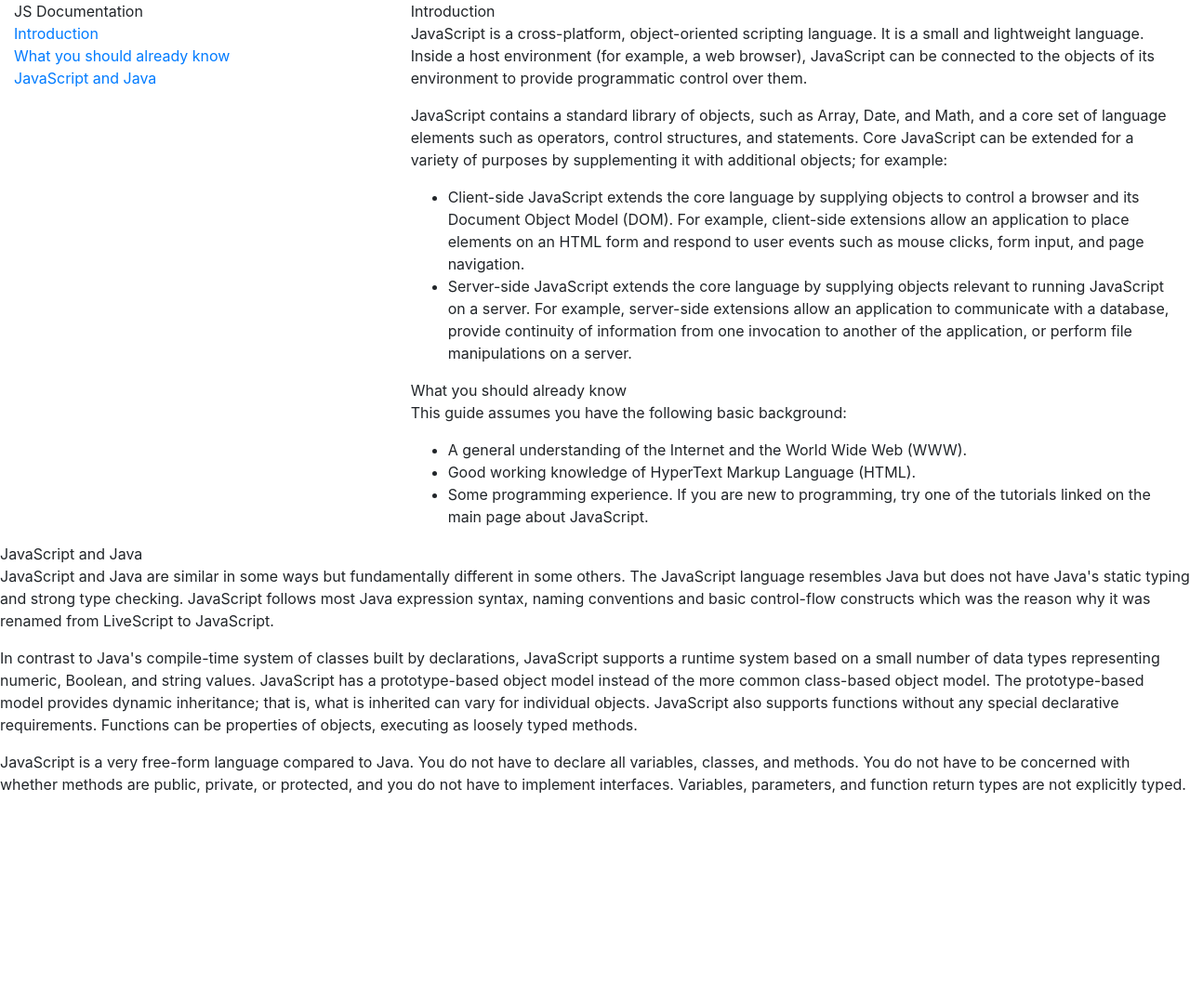
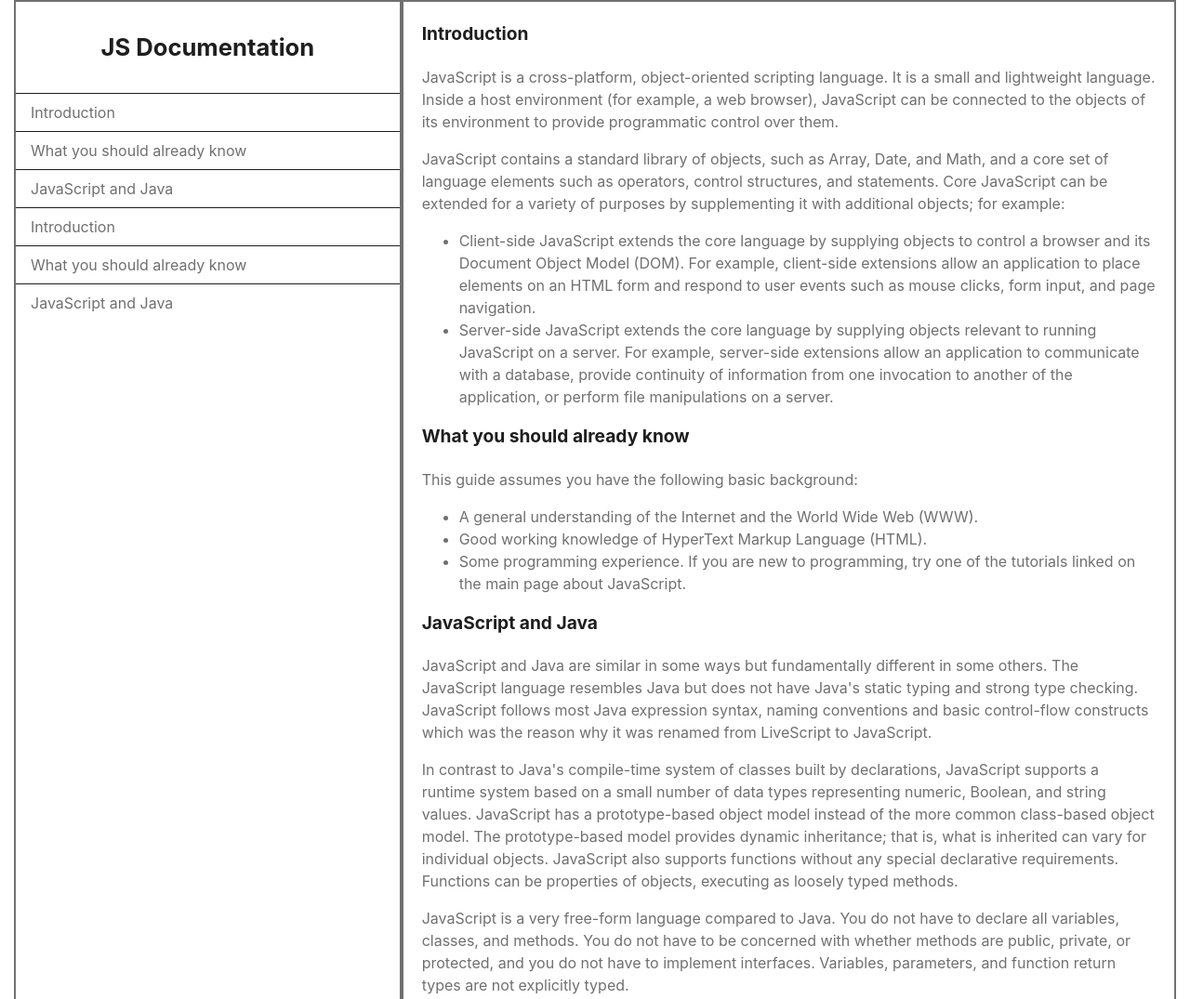
Before and after one commit to stysdor/Documantation-page, a plain HTML site: page index.html in a window 1280 px wide. Shown: the top 1075 px of the page at 93% size. Before the commit the page ends 872 px from the top, so only its background shows below. Drawn offline with nearby package versions, Linux system fonts and the light colour scheme; a script that the page names is missing.

Commit message:
style navbar and main-doc

```diff
--- a/css/style.css
+++ b/css/style.css
@@ -0,0 +1,88 @@
+:root {
+	--main-color: #1E1E1EFF;
+	--text-color: #707070FF;
+	--main-background:#E8E8E8FF;
+}
+
+body, html {
+	margin: 0 auto;
+	padding: 0;
+	background: var(--main-background);
+	color: var(--text-color);
+	font-size: 16px;
+	font-family: "Arial", sans-serif;
+}
+
+
+
+/* ***** Style navigation bar **************/
+#navbar {
+	border: 2px solid var(--main-color);
+	height: 100%;
+	padding: 10px;
+}
+#navbar header{
+	color: var(--main-color);
+	font-size: 1.6em;
+	font-weight: bold;
+	width: 100%;
+	text-align: center;
+	margin-bottom: 15px;
+}
+
+#navbar .list-sections {
+	width: 100%;
+	overflow: auto;
+	max-height: 165px;
+	border: 1px solid var(--main-color);
+}
+
+#navbar .nav-link {
+	width: 100%;
+	border-top: 1px solid var(--main-color);
+	}
+
+#navbar .nav-link a {
+	color: var(--text-color);
+	text-decoration: none;
+}
+
+#navbar .nav-link a:hover {
+	font-weight: bold;
+}
+
+/***** Style documentation ***************/
+#main-doc {
+	width: 100%;
+	border: 2px solid var(--main-color);
+	padding: 20px;
+	color: var(--text-color);
+}
+
+.main-section header {
+	font-size: 1.2em;
+	color: var(--main-color);
+	font-weight: bold;
+	margin-bottom: 20px;
+}
+
+@media (min-width: 768px) {
+ 	#navbar {
+		border: 2px solid var(--text-color);
+		padding: 0;
+	}
+	#navbar .list-sections {
+		overflow: auto;
+		max-height: none;
+		width: 100%;
+		border: none;
+	}
+
+ 	#navbar header{
+		margin: 30px auto;
+	}
+
+	#main-doc {
+		border: 2px solid var(--text-color);
+	}
+ }
--- a/index.html
+++ b/index.html
@@ -11,14 +11,17 @@
 
 <body>
 <div class="container-fluid">
-	<div class="row">
+	<div class="row no-gutters">
 		<div class="col-12 col-md-4">
 			<nav id="navbar">
 				<header>JS Documentation</header>
-				<div class="list-main-sections">
-					<div class="main-section-title"><a href="#Introduction">Introduction</a></div>
-					<div class="main-section-title"><a href="#already-know">What you should already know</a></div>
-					<div class="main-section-title"><a href="#JS-Java">JavaScript and Java</a></div>
+				<div class="list-sections">
+					<div class="nav-link"><a href="#Introduction">Introduction</a></div>
+					<div class="nav-link"><a href="#already-know">What you should already know</a></div>
+					<div class="nav-link"><a href="#JS-Java">JavaScript and Java</a></div>
+					<div class="nav-link"><a href="#Introduction">Introduction</a></div>
+					<div class="nav-link"><a href="#already-know">What you should already know</a></div>
+					<div class="nav-link"><a href="#JS-Java">JavaScript and Java</a></div>
 				</div>
 
 			</nav>
@@ -44,7 +47,7 @@
 							<li>Some programming experience. If you are new to programming, try one of the tutorials linked on the main page about JavaScript.</li>
 						</ul>
 					</p>
-				</div>
+				</section>
 
 				<section class="main-section" id="JS-Java">
 					<header>JavaScript and Java</header>
```
